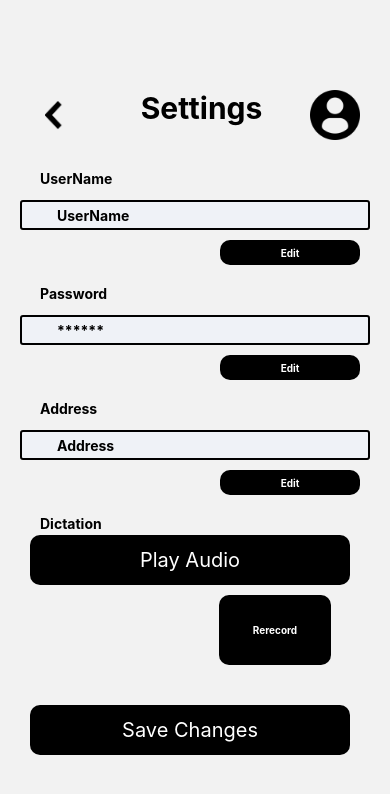
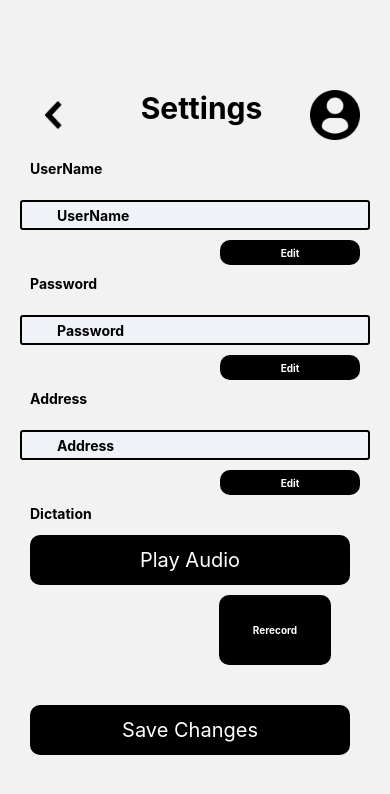
Before and after one commit to kattianirudh/Say-it-Right2, a React Native app: screen /Setting in a window 390 px wide. Shown: the top 794 px of the page. Built offline with nearby package versions, Linux system fonts and the light colour scheme.

Commit message:
setting rectified

```diff
--- a/screens/Setting.jsx
+++ b/screens/Setting.jsx
@@ -51,7 +51,7 @@ const Setting = (props) => {
         <View><Text style={styles.header1}>Password</Text>
         </View>
         <View>
-          <TextInput style={styles.search} placeholder="******" />
+          <TextInput style={styles.search} placeholder="Password" />
           <Pressable style={styles.button2} onPress={() => props.navigation.navigate('Edit')}>
           <Text style={styles.buttonText1}>Edit</Text>
           </Pressable>
@@ -140,8 +140,8 @@ const Setting = (props) => {
         },
         header1: {
             marginRight:10,
-            padding:20,
-            height: 10,
+            padding:10,
+            height: 40,
             fontWeight: 'bold',
         },
         header2: {
@@ -170,7 +170,7 @@ const Setting = (props) => {
           borderWidth: 2,
           borderColor: '#000000',
           borderRadius: 3,
-          padding: 10,
+          padding: 5,
           paddingLeft: 35,
           marginTop: 10,
           backgroundColor:'#EFF2F7',
```
